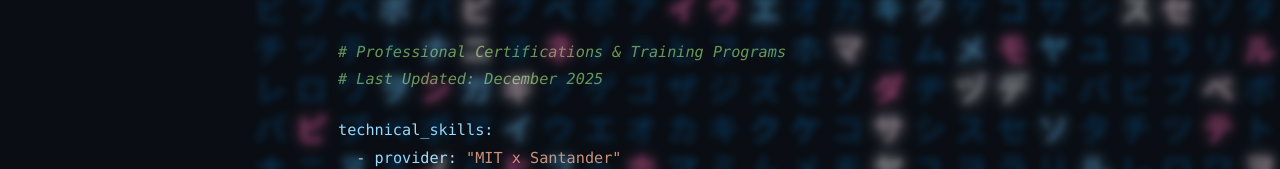
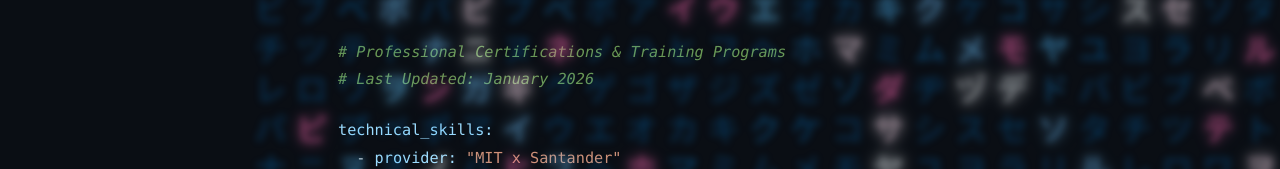
Before and after one commit to shaxntanu/VSCode-Portfolio, a Next.js app: page /certificates in a window 1280 px wide. Shown: the part 304-473 px from the top of the page. Built offline with nearby package versions, Linux system fonts and the light colour scheme.

Commit message:
Update certificates last updated date to January 2026

```diff
--- a/pages/certificates.tsx
+++ b/pages/certificates.tsx
@@ -98,7 +98,7 @@ const CertificatesPage = () => {
           <span className={styles.comment}># Professional Certifications & Training Programs</span>
         </div>
         <div className={styles.yamlLine}>
-          <span className={styles.comment}># Last Updated: December 2025</span>
+          <span className={styles.comment}># Last Updated: January 2026</span>
         </div>
         <div className={styles.yamlLine}></div>
 
```
